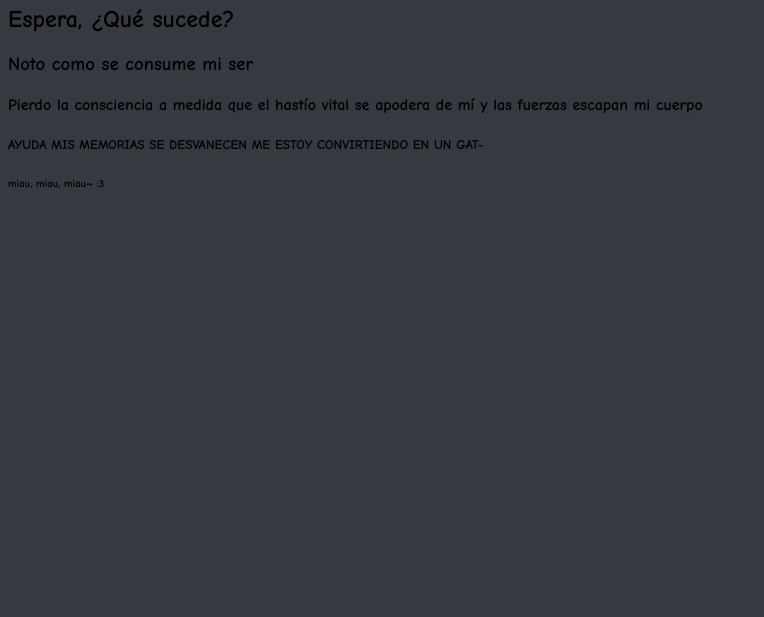
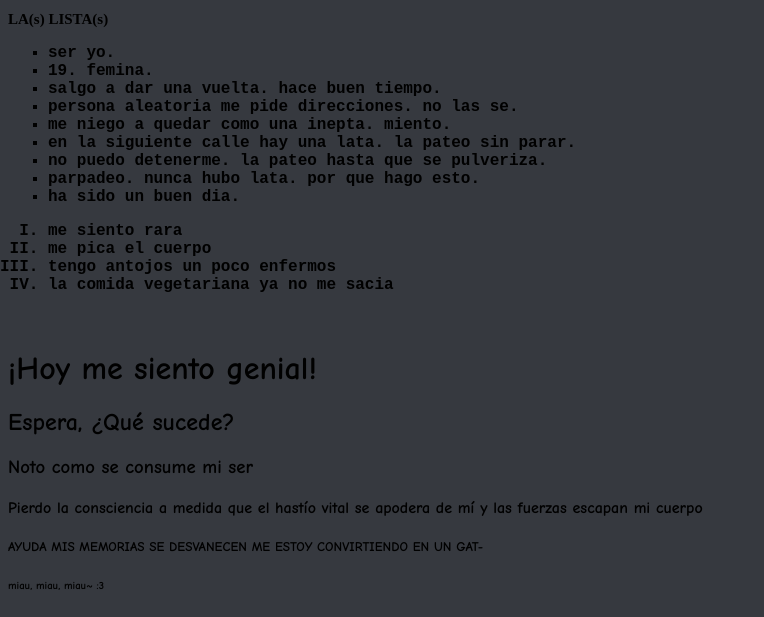
Before and after one commit to dcmjope/pajas.cum, a plain HTML site: page que_movida.html in a window 1280 px wide. Shown: the part 591-1208 px from the top of the page, without its empty margins (0-764 px from the left). Before the commit the page ends 806 px from the top, so only its background shows below. Drawn offline with Linux system fonts and the light colour scheme.

```diff
--- a/que_movida.html
+++ b/que_movida.html
@@ -3,9 +3,12 @@
 	<head>
 		<style>
 			body {background-color:#36393F;}
-			.caca {font-family: Impact; font-size:300; color:White;}
+			.caca {-webkit-text-stroke: 1.5px black; font-family: Impact; font-size:45px; color:White;}
 			img {width: 20%;}
 			.gato {font-family: Comic Sans MS;}
+			p {font-family: Calibri; color:blue; font-size:15px;}
+			.lista {font-size: 15px}
+			.movida {font-weight: bold; font-family: OCR A Std, monospace;}
 		</style>
 		<meta charset="UTF-8">
 		<meta http-equiv="refresh" content="30">
@@ -15,7 +18,26 @@
 		<h1 class="caca">When te pasa</h1>
 		<img alt="La mera expresión del ser, el miedo al abandono y el hastío vital de aquel que tiene la desdicha de levantarse otro día." src="https://static.wikia.nocookie.net/memes-pedia/images/f/fe/Suprised_Patrick.jpg/revision/latest/top-crop/width/360/height/360?cb=20160222150600&path-prefix=es">
 		<h1 class="caca">But no te la crees</br>y ella no te ama</h1>
-		</br></br></br></br></br>
+		</br></br>
+		<p>Prepárense para</p><h1 class="lista">LA(s) LISTA(s)</h1>
+		<ul type="square" class="movida">
+			<li>ser yo.</li>
+			<li>19. femina.</li>
+			<li>salgo a dar una vuelta. hace buen tiempo.</li>
+			<li>persona aleatoria me pide direcciones. no las se.</li>
+			<li>me niego a quedar como una inepta. miento.</li>
+			<li>en la siguiente calle hay una lata. la pateo sin parar.</li>
+			<li>no puedo detenerme. la pateo hasta que se pulveriza.</li>
+			<li>parpadeo. nunca hubo lata. por que hago esto.</li>
+			<li>ha sido un buen dia.</li>
+		</ul>
+		<ol type="I" class="movida">
+			<li>me siento rara</li>
+			<li>me pica el cuerpo</li>
+			<li>tengo antojos un poco enfermos</li>
+			<li>la comida vegetariana ya no me sacia</li>
+		</ol
+		</br></br>
 		<h1 class="gato">¡Hoy me siento genial!</h1>
 		<h2 class="gato">Espera, ¿Qué sucede?</h2>
 		<h3 class="gato">Noto como se consume mi ser</h3>
```
Also changed, not shown: index.html (+10 -10 lines).
